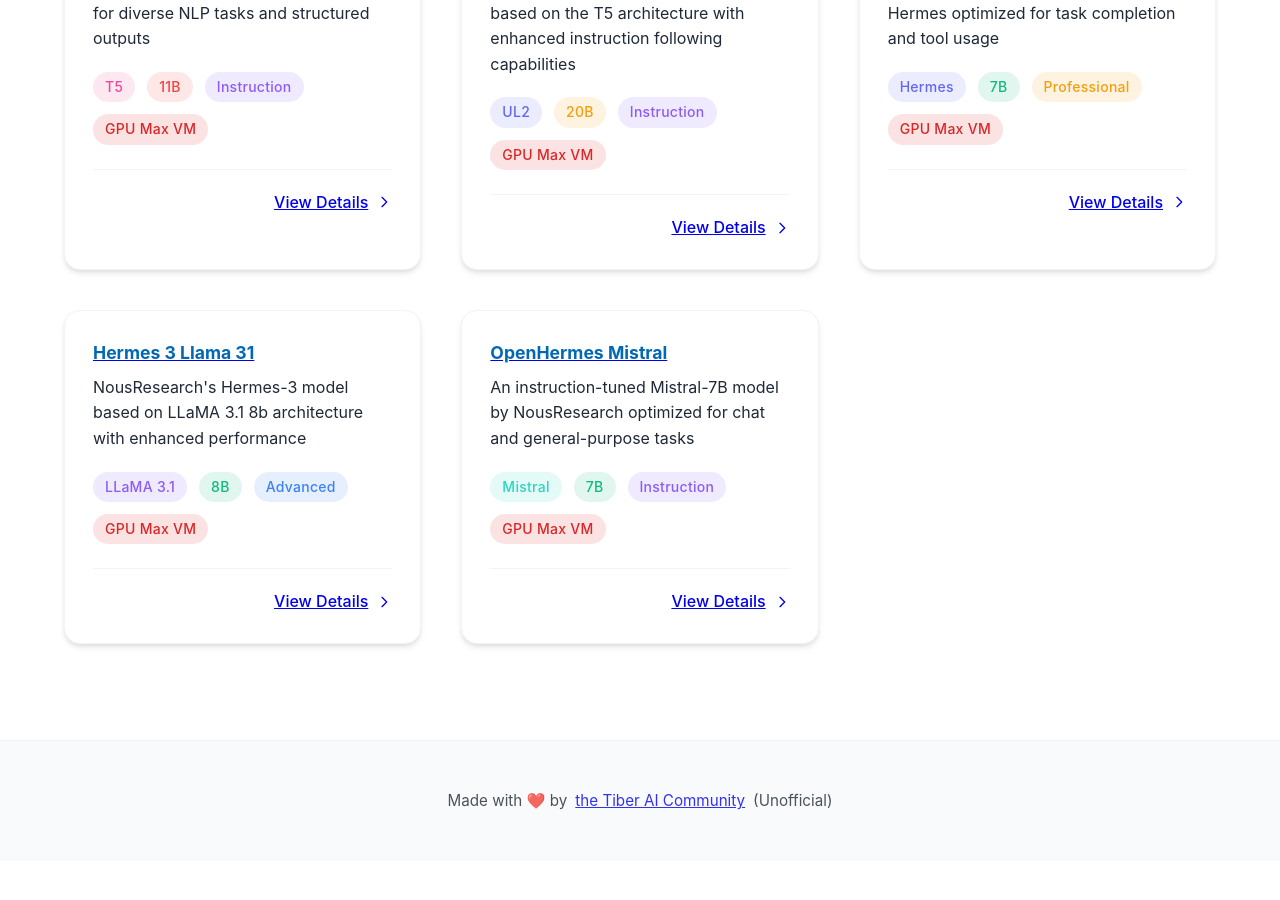
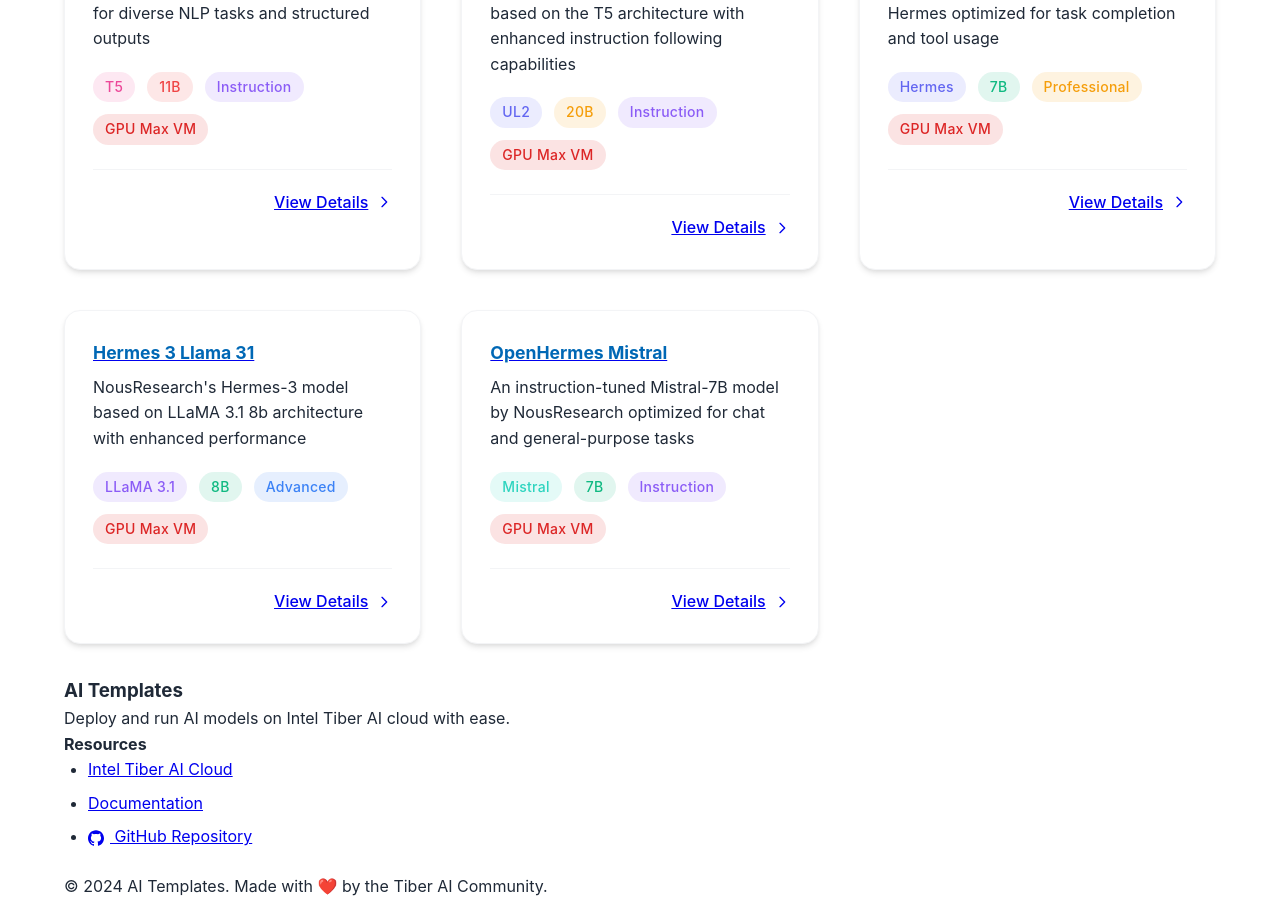
Before and after one commit to TiberAICommunity/ai-templates, a Jekyll site: the page built from index.html, in a window 1280 px wide and 900 px high, scrolled down 968 px. Built offline with Jekyll 4.4.1, drawn with Linux system fonts in a browser that asks for light colours; before the commit the page ends 1829 px from its top, so only the background shows below that; some of the changed text lies outside the part shown.

Commit message:
fix footer

```diff
--- a/_layouts/default.html
+++ b/_layouts/default.html
@@ -11,7 +11,7 @@
 <body>
     <nav class="navbar">
         <div class="container">
-            <a href="https://github.com/TiberAICommunity" target="_blank" class="nav-brand">Tiber AI Community</a>
+            <a href="{{ '/' | relative_url }}" class="nav-brand">AI Templates</a>
         </div>
     </nav>
 
@@ -19,9 +19,38 @@
         {{ content }}
     </main>
 
-    <footer class="footer">
+    <footer class="site-footer">
         <div class="container">
-            <p>Made with ❤️ by <a href="https://github.com/TiberAICommunity" target="_blank">the Tiber AI Community</a> (Unofficial)</p>
+            <div class="footer-content">
+                <div class="footer-primary">
+                    <div class="footer-brand">
+                        <h3>AI Templates</h3>
+                        <p class="footer-description">Deploy and run AI models on Intel Tiber AI cloud with ease.</p>
+                    </div>
+                </div>
+                <div class="footer-links">
+                    <div class="footer-section">
+                        <h4>Resources</h4>
+                        <ul>
+                            <li><a href="https://cloud.intel.com" target="_blank">Intel Tiber AI Cloud</a></li>
+                            <li><a href="/docs">Documentation</a></li>
+                            <li>
+                                <a href="https://github.com/TiberAICommunity" target="_blank">
+                                    <svg class="github-icon" width="16" height="16" viewBox="0 0 24 24" style="display: inline-block; vertical-align: middle; margin-right: 6px;">
+                                        <path fill="currentColor" d="M12 .297c-6.63 0-12 5.373-12 12 0 5.303 3.438 9.8 8.205 11.385.6.113.82-.258.82-.577 0-.285-.01-1.04-.015-2.04-3.338.724-4.042-1.61-4.042-1.61C4.422 18.07 3.633 17.7 3.633 17.7c-1.087-.744.084-.729.084-.729 1.205.084 1.838 1.236 1.838 1.236 1.07 1.835 2.809 1.305 3.495.998.108-.776.417-1.305.76-1.605-2.665-.3-5.466-1.332-5.466-5.93 0-1.31.465-2.38 1.235-3.22-.135-.303-.54-1.523.105-3.176 0 0 1.005-.322 3.3 1.23.96-.267 1.98-.399 3-.405 1.02.006 2.04.138 3 .405 2.28-1.552 3.285-1.23 3.285-1.23.645 1.653.24 2.873.12 3.176.765.84 1.23 1.91 1.23 3.22 0 4.61-2.805 5.625-5.475 5.92.42.36.81 1.096.81 2.22 0 1.606-.015 2.896-.015 3.286 0 .315.21.69.825.57C20.565 22.092 24 17.592 24 12.297c0-6.627-5.373-12-12-12"/>
+                                    </svg>
+                                    GitHub Repository
+                                </a>
+                            </li>
+                        </ul>
+                    </div>
+                </div>
+            </div>
+            <div class="footer-bottom">
+                <div class="footer-copyright">
+                    <p>© 2024 AI Templates. Made with ❤️ by the Tiber AI Community.</p>
+                </div>
+            </div>
         </div>
     </footer>
 
```
